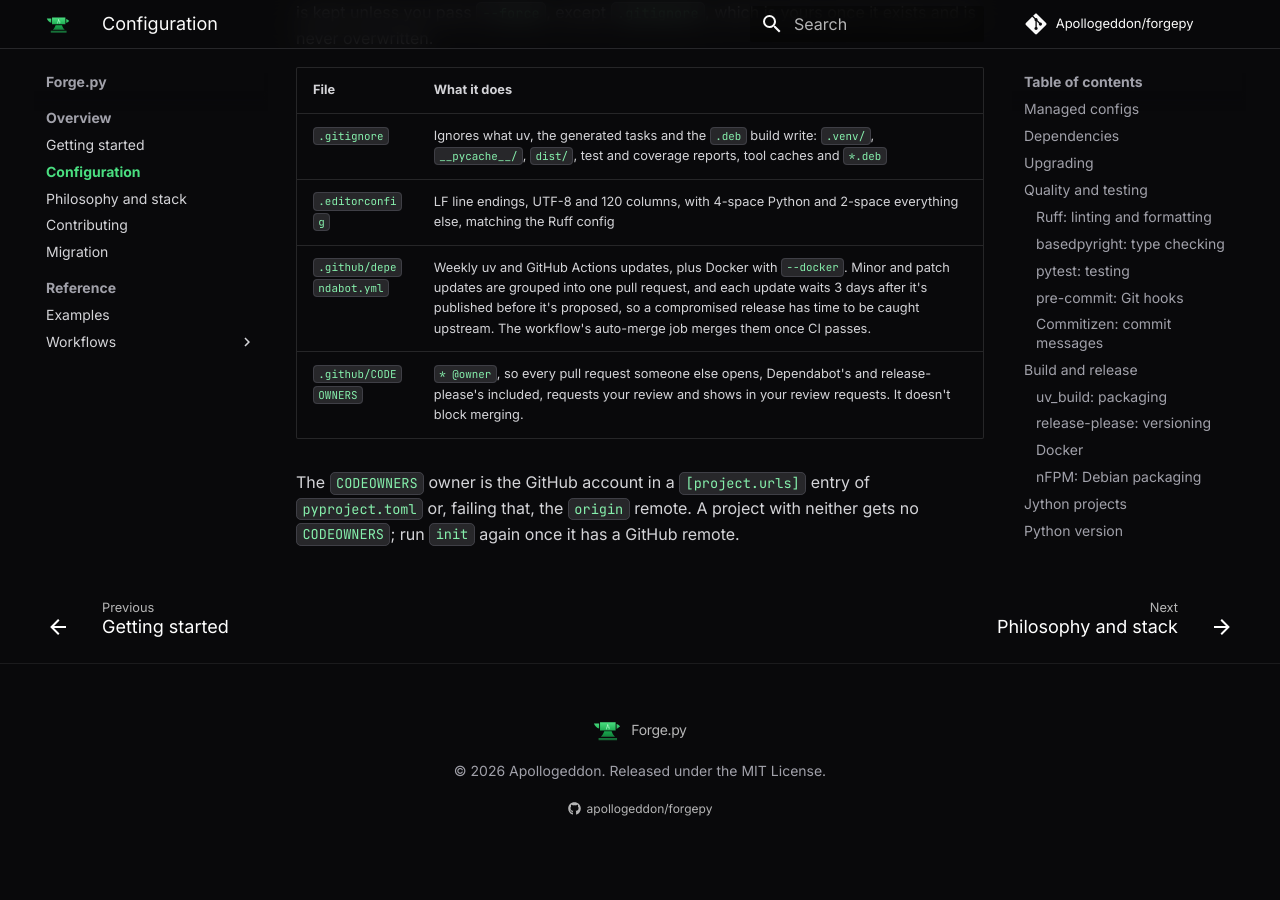
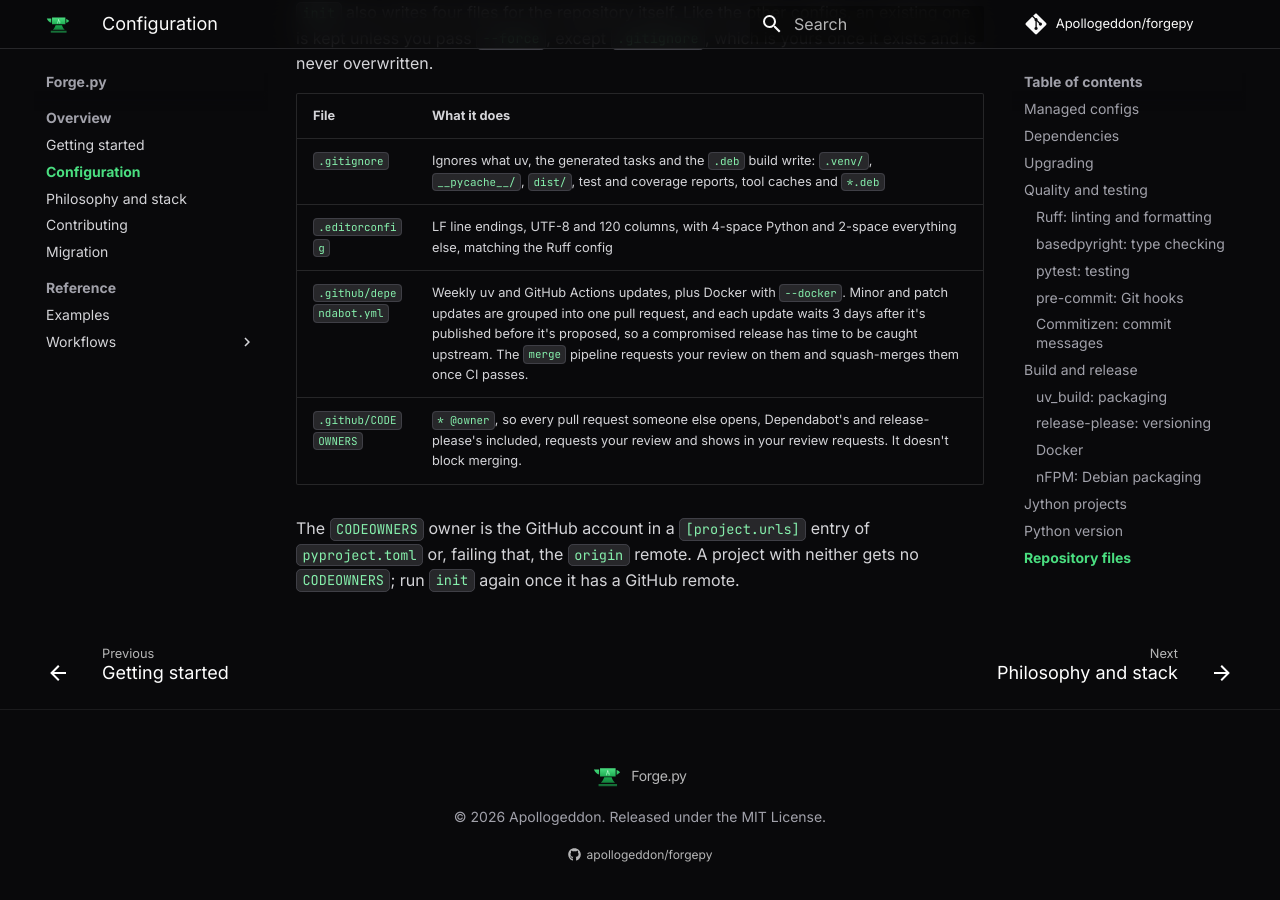
Before and after one commit to Apollogeddon/forgepy, an MkDocs documentation site: the page built from docs/docs/configuration.md, in a window 1280 px wide and 900 px high, scrolled down 7079 px. Built offline with MkDocs 1.6.1 and Material for MkDocs 9.7.7, drawn with Linux system fonts in a browser that asks for light colours; comment, search, counter and statistics services are not loaded; before the commit the page ends 7949 px from its top, so only the background shows below that; some of the changed lines change nothing that is shown; some of the changed text lies outside the part shown.

Commit message:
docs: show the v1.0.0 tag and name the merge and patch pipelines in the configuration page

````diff
--- a/docs/docs/configuration.md
+++ b/docs/docs/configuration.md
@@ -27,10 +27,10 @@
 
 ```toml
 [tool.uv.sources]
-forgepy = { git = "https://github.com/apollogeddon/forgepy", tag = "v0.7.0" }
+forgepy = { git = "https://github.com/apollogeddon/forgepy", tag = "v1.0.0" }
 ```
 
-The tag keeps `uv.lock` on that release, so an unrelated `uv lock --upgrade` doesn't move the project to whatever is on Forge.py's `main`. A build of Forge.py that isn't a release (a version such as `0.8.0.dev1`) writes the source without a tag and warns; add the tag yourself. Between releases, Forge.py's `main` carries the last release's version, so installing from `main` pins that release.
+The tag keeps `uv.lock` on that release, so an unrelated `uv lock --upgrade` doesn't move the project to whatever is on Forge.py's `main`. A build of Forge.py that isn't a release (a version such as `1.0.1.dev1`) writes the source without a tag and warns; add the tag yourself. Between releases, Forge.py's `main` carries the last release's version, so installing from `main` pins that release.
 
 Re-running `init` adds the tag to an untagged source, and replaces an existing tag only with `--force`. Any other `forgepy` source, such as a local path, a fork, a `branch` or a `rev`, is never replaced, even with `--force`.
 
@@ -40,7 +40,7 @@
 
 ```toml
 [tool.uv.sources]
-forgepy = { git = "https://github.com/apollogeddon/forgepy", tag = "v0.8.0" }
+forgepy = { git = "https://github.com/apollogeddon/forgepy", tag = "v1.0.0" }
 ```
 
 ```bash
@@ -51,7 +51,7 @@
 
 `uv lock --upgrade-package forgepy` doesn't move past the tag. Dependabot's uv support reads the tagged source, but doesn't yet look up newer tags on a Git remote, so it doesn't propose Forge.py upgrades. Once it does, the generated `uv` entry in `.github/dependabot.yml` will propose them with no change. `forgepy sync` never moves the tag.
 
-`forgepy sync --check` reports drift without writing anything and exits with status `1` if the snapshot is out of date. The generated pre-commit hook, the `sync-check` task and CI's `lint` stage all run it, so a stale snapshot fails the checks. The weekly `patch` pipeline runs `forgepy sync` on `main` and commits what it refreshes.
+`forgepy sync --check` reports drift without writing anything and exits with status `1` if the snapshot is out of date. The generated pre-commit hook, the `sync-check` task and CI's `lint` stage all run it, so a stale snapshot fails the checks. The `patch` pipeline, weekly, on a manual run and after a Dependabot merge, runs `forgepy sync` on `main` and commits what it refreshes.
 
 ## Quality and testing
 
@@ -206,7 +206,7 @@
 | :--- | :--- |
 | `.gitignore` | Ignores what uv, the generated tasks and the `.deb` build write: `.venv/`, `__pycache__/`, `dist/`, test and coverage reports, tool caches and `*.deb` |
 | `.editorconfig` | LF line endings, UTF-8 and 120 columns, with 4-space Python and 2-space everything else, matching the Ruff config |
-| `.github/dependabot.yml` | Weekly uv and GitHub Actions updates, plus Docker with `--docker`. Minor and patch updates are grouped into one pull request, and each update waits 3 days after it's published before it's proposed, so a compromised release has time to be caught upstream. The workflow's auto-merge job merges them once CI passes. |
+| `.github/dependabot.yml` | Weekly uv and GitHub Actions updates, plus Docker with `--docker`. Minor and patch updates are grouped into one pull request, and each update waits 3 days after it's published before it's proposed, so a compromised release has time to be caught upstream. The `merge` pipeline requests your review on them and squash-merges them once CI passes. |
 | `.github/CODEOWNERS` | `* @owner`, so every pull request someone else opens, Dependabot's and release-please's included, requests your review and shows in your review requests. It doesn't block merging. |
 
 The `CODEOWNERS` owner is the GitHub account in a `[project.urls]` entry of `pyproject.toml` or, failing that, the `origin` remote. A project with neither gets no `CODEOWNERS`; run `init` again once it has a GitHub remote.
````
